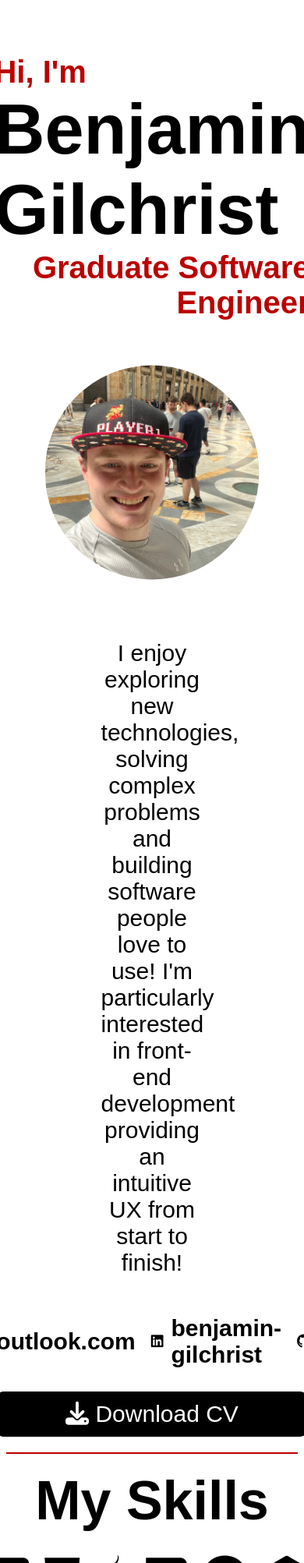
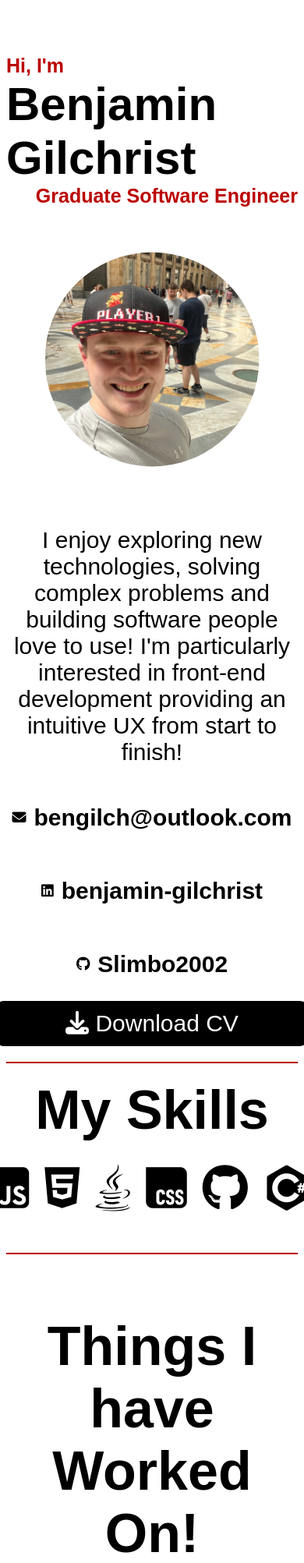
Before and after one commit to Slimbo2002/portfolio-website, a PHP site: page /home.html in a window 390 px wide; the page is wider, and only the part inside the window is pictured. Shown: the part 96-2101 px from the top of that part at 78% size. Run offline with PHP 8.4, Linux system fonts and the light colour scheme.

Commit message:
Improved support for mobile devices

```diff
--- a/home.css
+++ b/home.css
@@ -117,6 +117,9 @@
     flex-direction: row;
     margin: 10px;
     gap: 10px;
+    margin-top: auto;
+    flex-wrap: wrap;
+    align-items: center;
 }
 .skill{
     display: flex;
@@ -140,3 +143,52 @@
     color: rgb(187, 0, 0);
     cursor: pointer;
 }
+
+@media (max-width : 800px){
+    .name-title h1{
+        font-size: 70px;
+    }
+    .name-title h2{
+        font-size: 30px;
+    }
+    .contact{
+        display: flex;
+        flex-direction: column;
+        gap:0px;
+        align-items: center;
+    }
+    .contact a{
+        padding: 0;
+        margin: 0;
+    }
+    .banner p{
+        max-width: 100%;
+    }
+    .project-grid{
+        grid-template-columns: 1fr;
+    }
+}
+@media (max-width : 600px){
+    .name-title h1{
+        font-size: 60px;
+    }
+    .name-title h2{
+        font-size: 25px;
+    }
+    .contact{
+        display: flex;
+        flex-direction: column;
+        gap:0px;
+        align-items: center;
+    }
+    .contact a{
+        padding: 0;
+        margin: 0;
+    }
+    .banner p{
+        max-width: 100%;
+    }
+    .project-grid{
+        grid-template-columns: 1fr;
+    }
+}
--- a/home.html
+++ b/home.html
@@ -157,7 +157,7 @@
                             <h3>GitHub</h3>
                         </div>
                     </div>
-                    <a href = "" class = "link">
+                    <a href = "https://github.com/Slimbo2002/portfolio-website" class = "link">
                         <i class="fa-solid fa-arrow-up-right-from-square"></i>
                     </a>
                 </div>
--- a/projects.css
+++ /dev/null
@@ -1 +0,0 @@
-@import "core.css"
```
Also changed, not shown: projects.html (deleted, +0 -22 lines).
